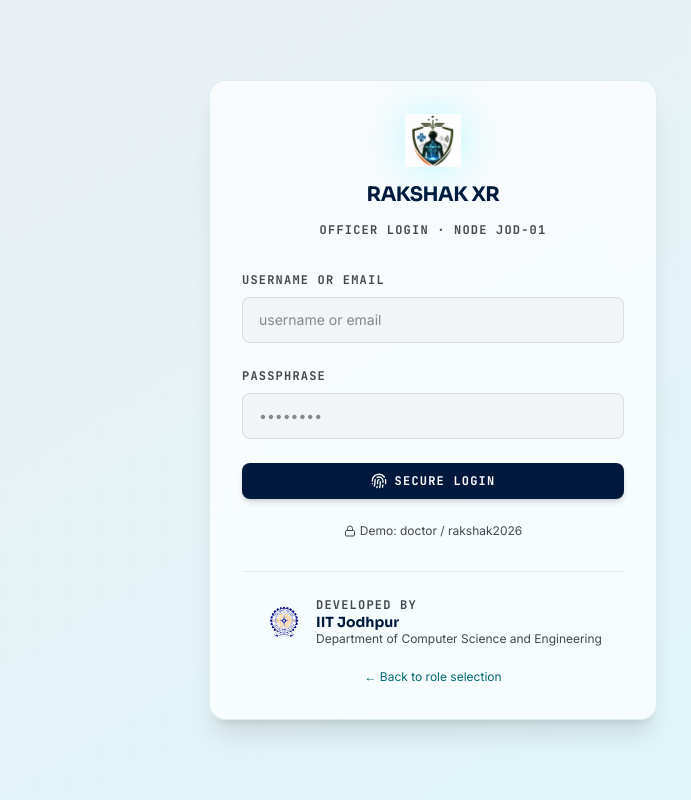
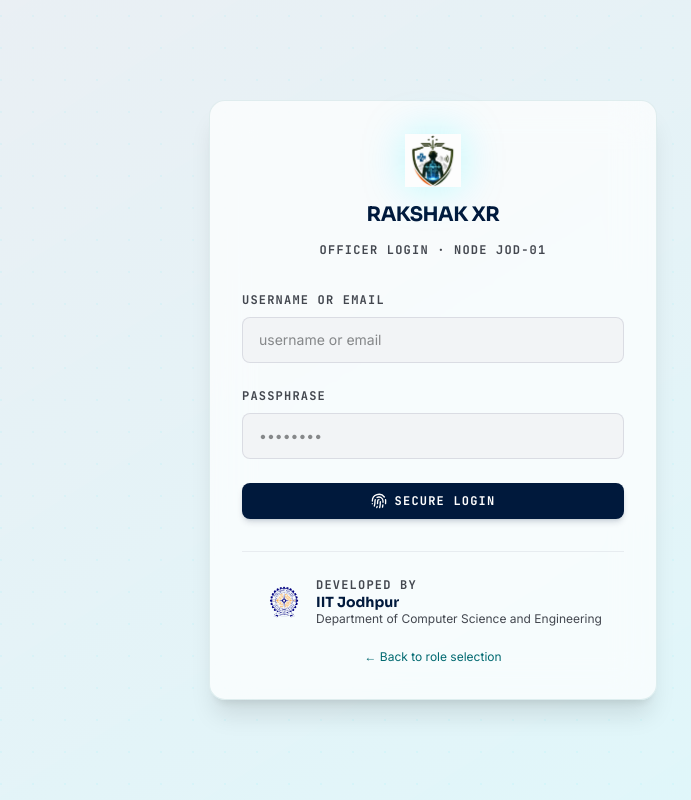
Before and after one commit to Rehyansh28/rakshak-telemedicine-app-demo, a React (Vite) app in the folder frontend/: page /doctor/login in a window 1280 px wide. Shown: the whole page, without its empty margins (207-898 px from the left). Built offline with nearby package versions, Linux system fonts and the light colour scheme; no server answers.

Commit message:
hardcoded data fixed

```diff
--- a/frontend/src/pages/DoctorLoginPage.jsx
+++ b/frontend/src/pages/DoctorLoginPage.jsx
@@ -84,10 +84,7 @@
             {loading ? 'Authenticating...' : 'Secure Login'}
           </Button>
 
-          <p className="text-center text-xs text-on-surface-variant flex items-center justify-center gap-1">
-            <Lock className="w-3 h-3" />
-            Demo: doctor / rakshak2026
-          </p>
+
         </form>
 
         <div className="mt-8 pt-6 border-t border-outline-variant/30">
```
